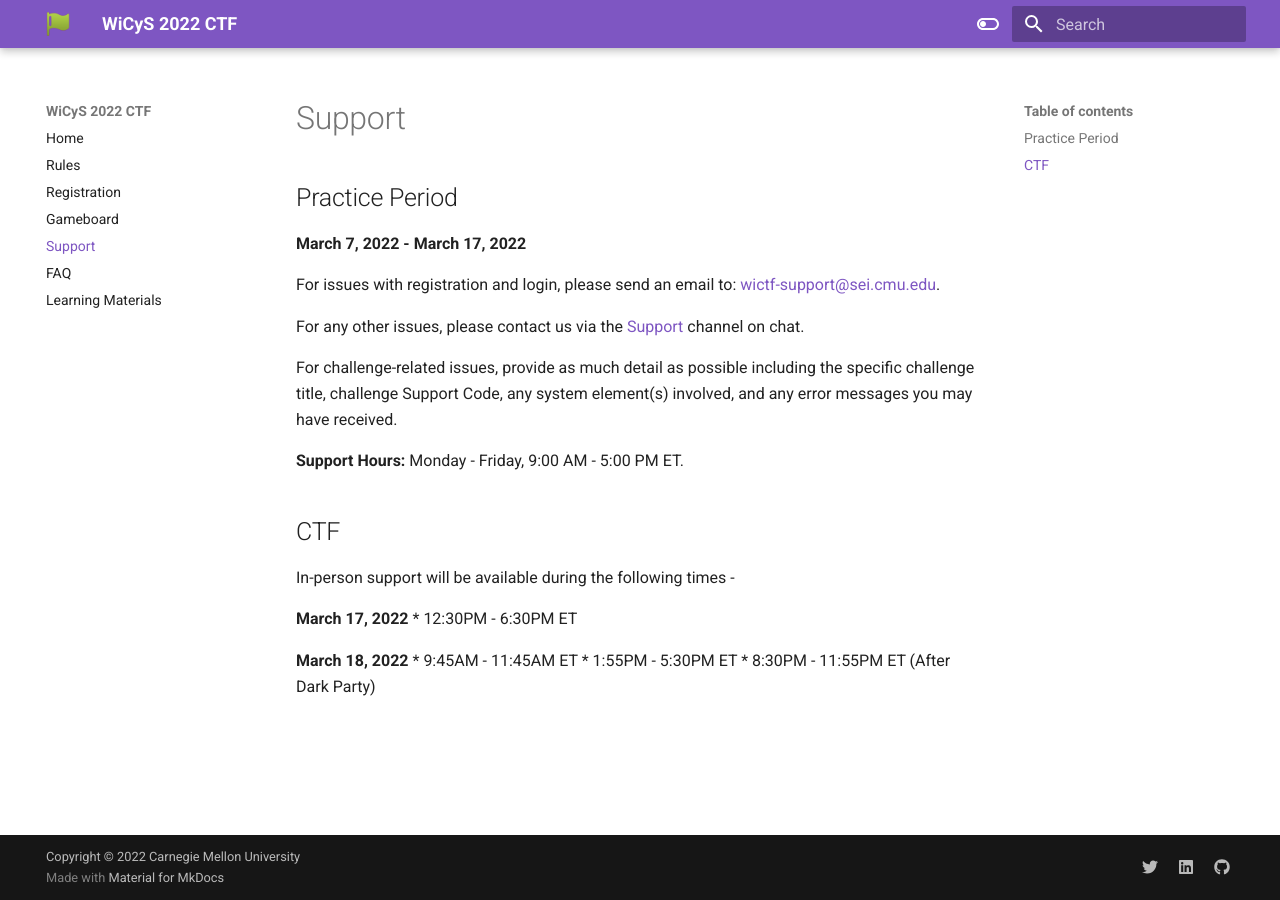
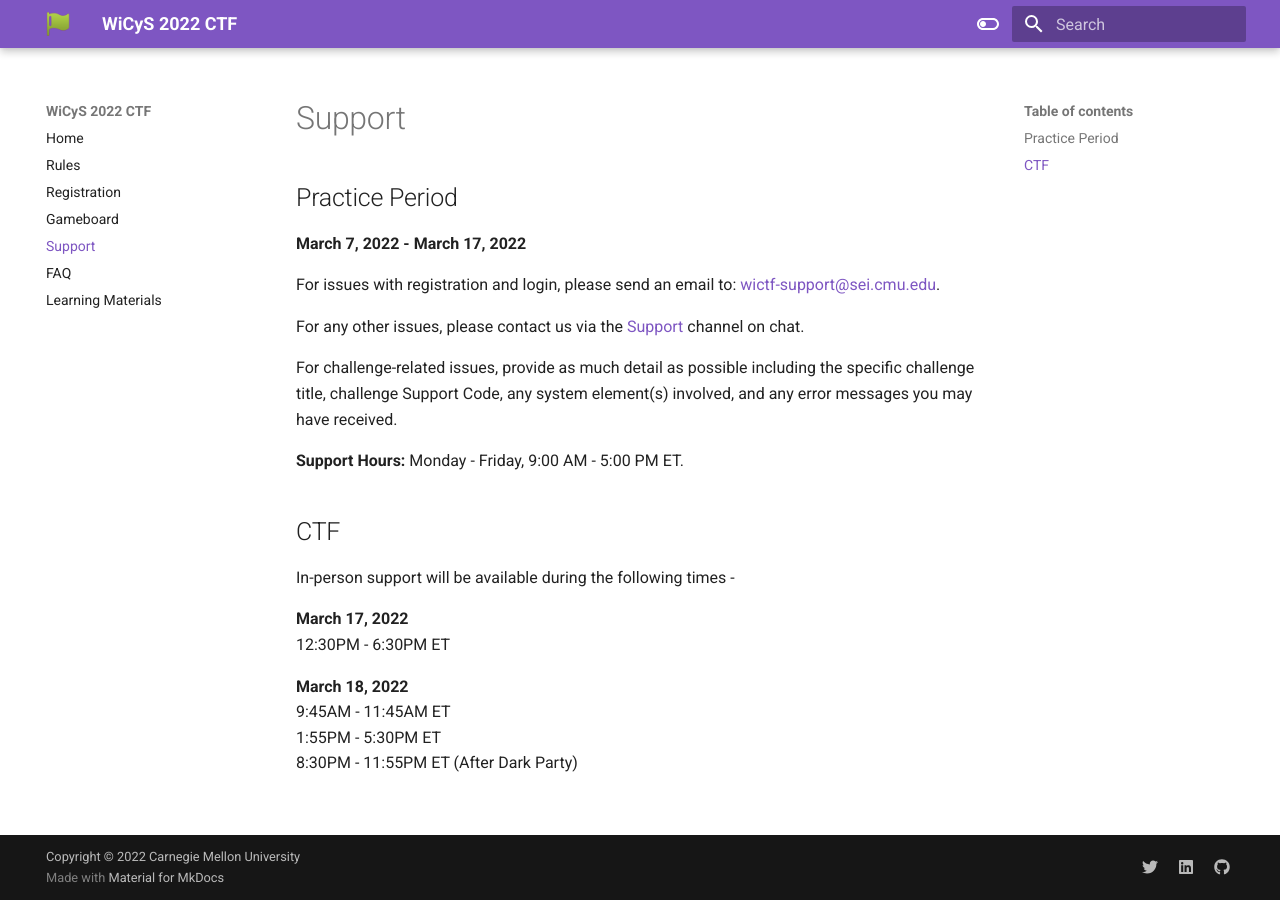
Before and after one commit to sei-mkaar/wictf-web, an MkDocs documentation site: the page built from docs/support.md, in a window 1280 px wide. Built offline with MkDocs 1.6.1 and Material for MkDocs 9.7.7, drawn with Linux system fonts in a browser that asks for light colours.

```diff
--- a/docs/support.md
+++ b/docs/support.md
@@ -16,10 +16,10 @@ For challenge-related issues, provide as much detail as possible including the s
 
 In-person support will be available during the following times -
 
-**March 17, 2022**
-* 12:30PM - 6:30PM ET
+**March 17, 2022** <br>
+12:30PM - 6:30PM ET
 
-**March 18, 2022**
-* 9:45AM - 11:45AM ET
-* 1:55PM - 5:30PM ET
-* 8:30PM - 11:55PM ET (After Dark Party)
+**March 18, 2022** <br>
+9:45AM - 11:45AM ET <br>
+1:55PM - 5:30PM ET <br>
+8:30PM - 11:55PM ET (After Dark Party)
```
